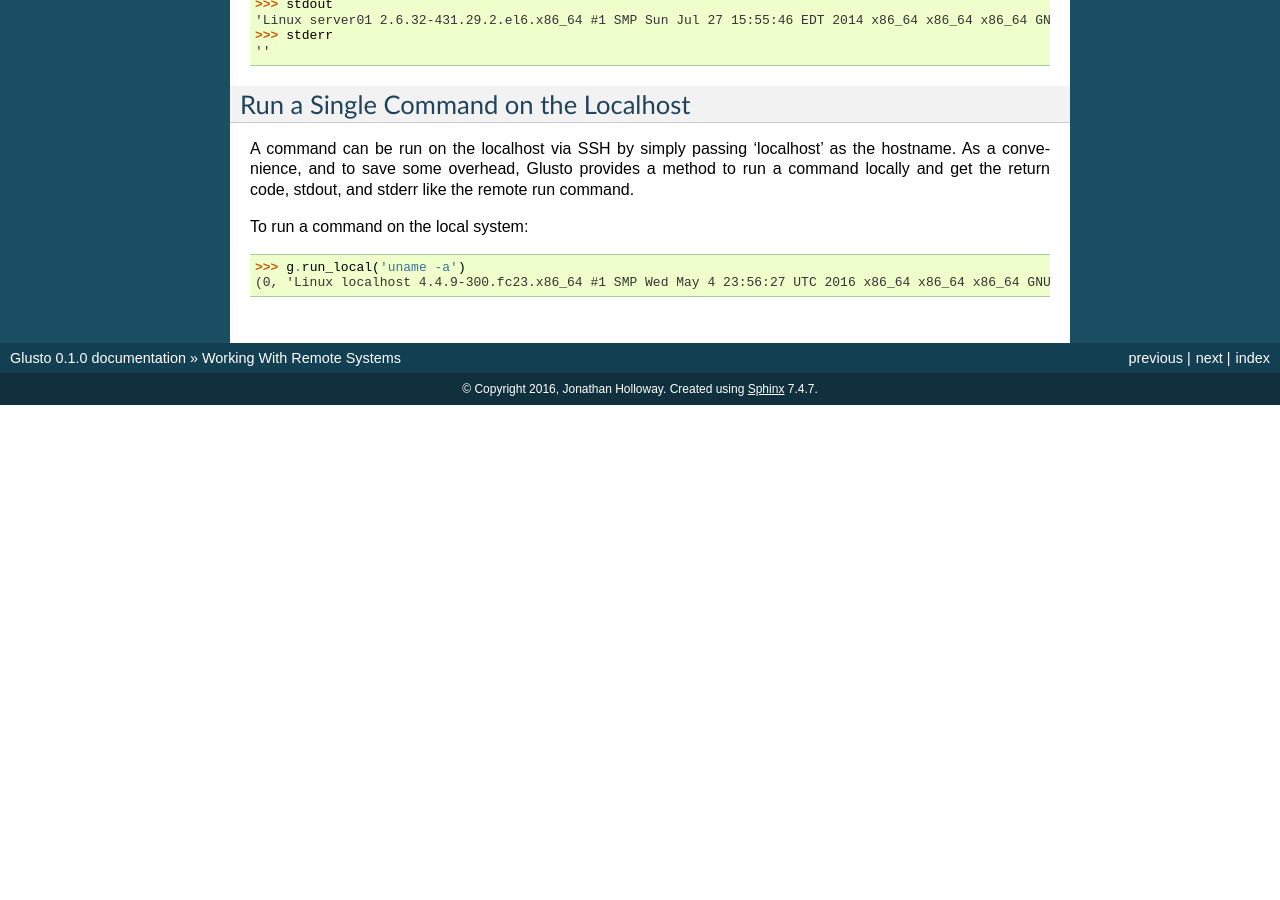
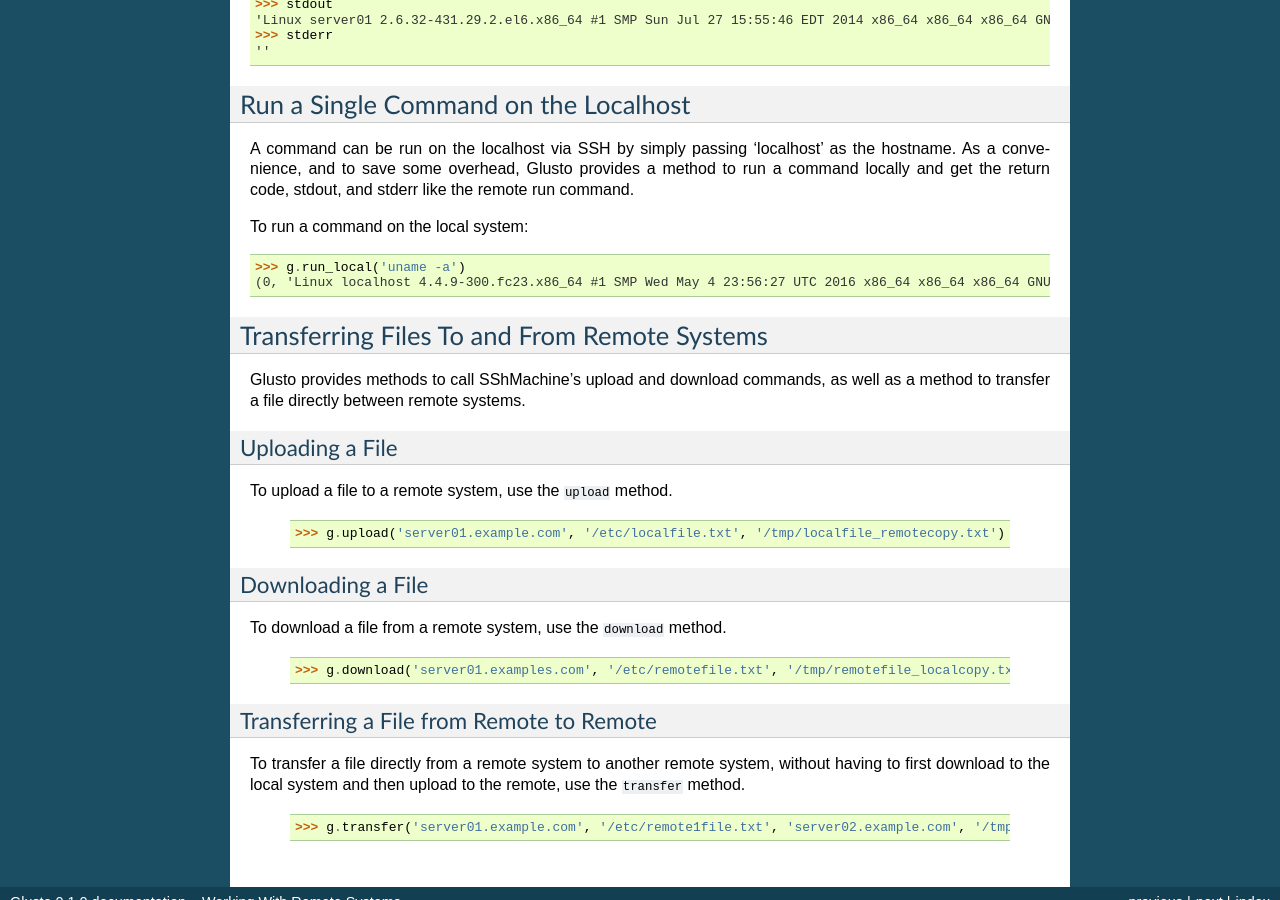
Before and after one commit to loadtheaccumulator/glusto, a Sphinx documentation site: the page built from docs/userguide/connectible.rst, in a window 1280 px wide and 900 px high, scrolled down 662 px. Built offline with Sphinx 7.4.7, drawn with Linux system fonts in a browser that asks for light colours; pages that are not in the unit, such as notebooks, are missing from menus; before the commit the page ends 1067 px from its top, so only the background shows below that; some of the changed text lies outside the part shown.

Commit message:
docs: added file transfer commands
Signed-off-by: Jonathan Holloway <loadtheaccumulator@gmail.com>

```diff
--- a/docs/userguide/connectible.rst
+++ b/docs/userguide/connectible.rst
@@ -53,3 +53,40 @@
 
 	>>> g.run_local('uname -a')
 	(0, 'Linux localhost 4.4.9-300.fc23.x86_64 #1 SMP Wed May 4 23:56:27 UTC 2016 x86_64 x86_64 x86_64 GNU/Linux\n', '')
+
+
+Transferring Files To and From Remote Systems
+=============================================
+
+Glusto provides methods to call SShMachine's upload and download commands,
+as well as a method to transfer a file directly between remote systems.
+
+Uploading a File
+~~~~~~~~~~~~~~~~
+
+To upload a file to a remote system, use the ``upload`` method.
+
+	::
+
+		>>> g.upload('server01.example.com', '/etc/localfile.txt', '/tmp/localfile_remotecopy.txt')
+
+Downloading a File
+~~~~~~~~~~~~~~~~~~
+
+To download a file from a remote system, use the ``download`` method.
+
+	::
+
+		>>> g.download('server01.examples.com', '/etc/remotefile.txt', '/tmp/remotefile_localcopy.txt')
+
+
+Transferring a File from Remote to Remote
+~~~~~~~~~~~~~~~~~~~~~~~~~~~~~~~~~~~~~~~~~
+
+To transfer a file directly from a remote system to another remote system,
+without having to first download to the local system and then upload to the remote,
+use the ``transfer`` method.
+
+	::
+
+		>>> g.transfer('server01.example.com', '/etc/remote1file.txt', 'server02.example.com', '/tmp/remote1file_remote2copy.txt')
--- a/docs/userguide/glusto.rst
+++ b/docs/userguide/glusto.rst
@@ -154,7 +154,7 @@
 		$ glusto -c 'examples/systems.yml' -u -d 'tests'
 		$ glusto -c 'examples/unittests/unittest.yml examples/unittests/unittest_list.yml examples/systems.yml' -u
 
-For more information on working with unit tests, see `Unittests and Glusto <unittest.html#unittests_and_glusto>`__
+For more information on working with unit tests, see `Unittests and Glusto <unittest.html>`__
 
 Running PyTest Tests
 ++++++++++++++++++++
```
Also changed, not shown: other parts of docs/userguide/glusto.rst (+2 -2 lines).
